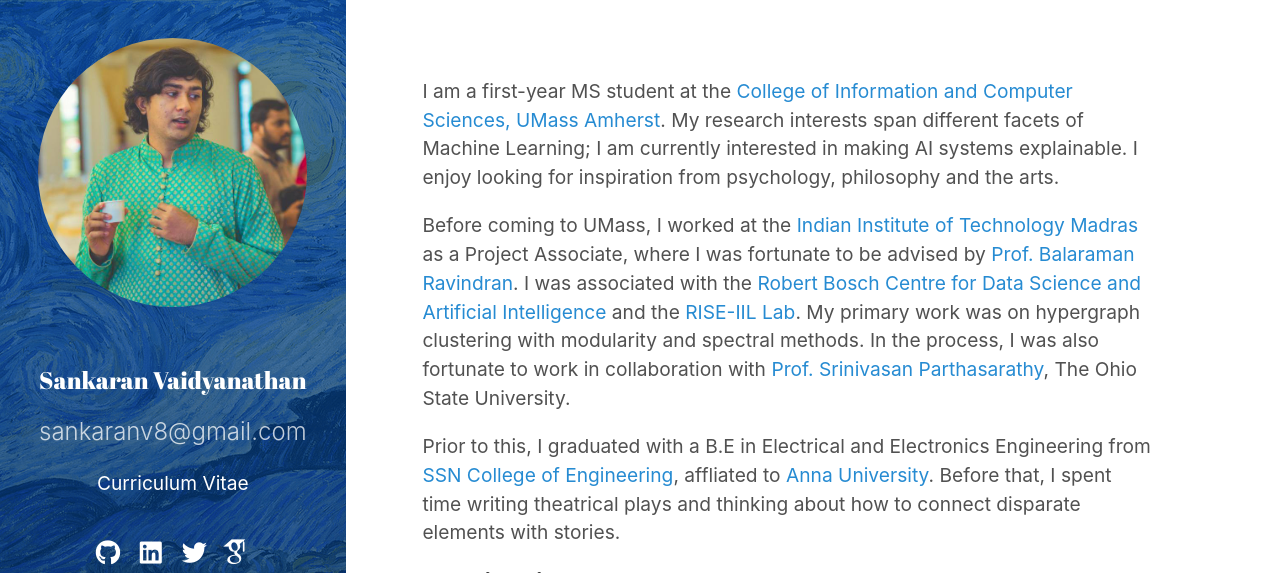
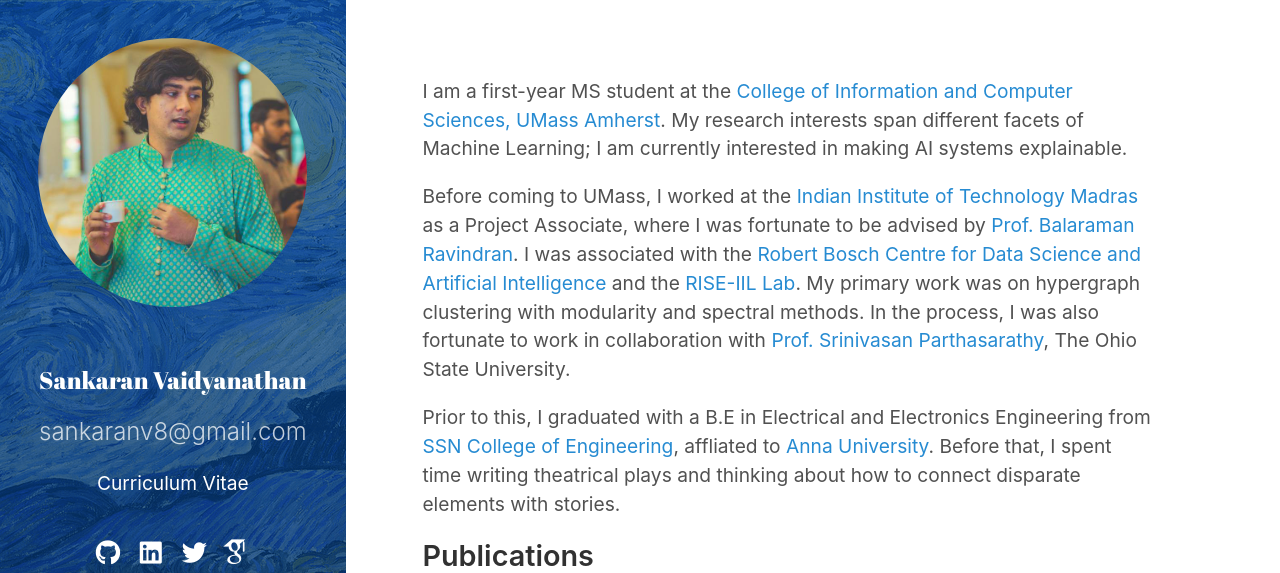
Before and after one commit to sankaranv/sankaranv.github.io, a Jekyll site: the page built from index.md, in a window 1280 px wide, cut to the strip 0-573 px from the top of the page. Built offline with Jekyll 4.4.1, drawn with Linux system fonts in a browser that asks for light colours; nearby versions of some CDN libraries; some web fonts are replaced; the list of posts is cut into pages by our own code.

Commit message:
Update index.md

```diff
--- a/index.md
+++ b/index.md
@@ -4,7 +4,7 @@
 sidebar_link: false
 ---
 
-I am a first-year MS student at the [College of Information and Computer Sciences, UMass Amherst](https://www.cics.umass.edu/). My research interests span different facets of Machine Learning; I am currently interested in making AI systems explainable. I enjoy looking for inspiration from psychology, philosophy and the arts.
+I am a first-year MS student at the [College of Information and Computer Sciences, UMass Amherst](https://www.cics.umass.edu/). My research interests span different facets of Machine Learning; I am currently interested in making AI systems explainable.
 
 Before coming to UMass, I worked at the [Indian Institute of Technology Madras](https://www.iitm.ac.in/) as a Project Associate, where I was fortunate to be advised by [Prof. Balaraman Ravindran](https://www.cse.iitm.ac.in/~ravi/). I was associated with the [Robert Bosch Centre for Data Science and Artificial Intelligence](https://rbc-dsai.iitm.ac.in/) and the [RISE-IIL Lab](https://rise-iil.github.io). My primary work was on hypergraph clustering with modularity and spectral methods. In the process, I was also fortunate to work in collaboration with [Prof. Srinivasan Parthasarathy](http://web.cse.ohio-state.edu/~parthasarathy.2/), The Ohio State University.
 
```
